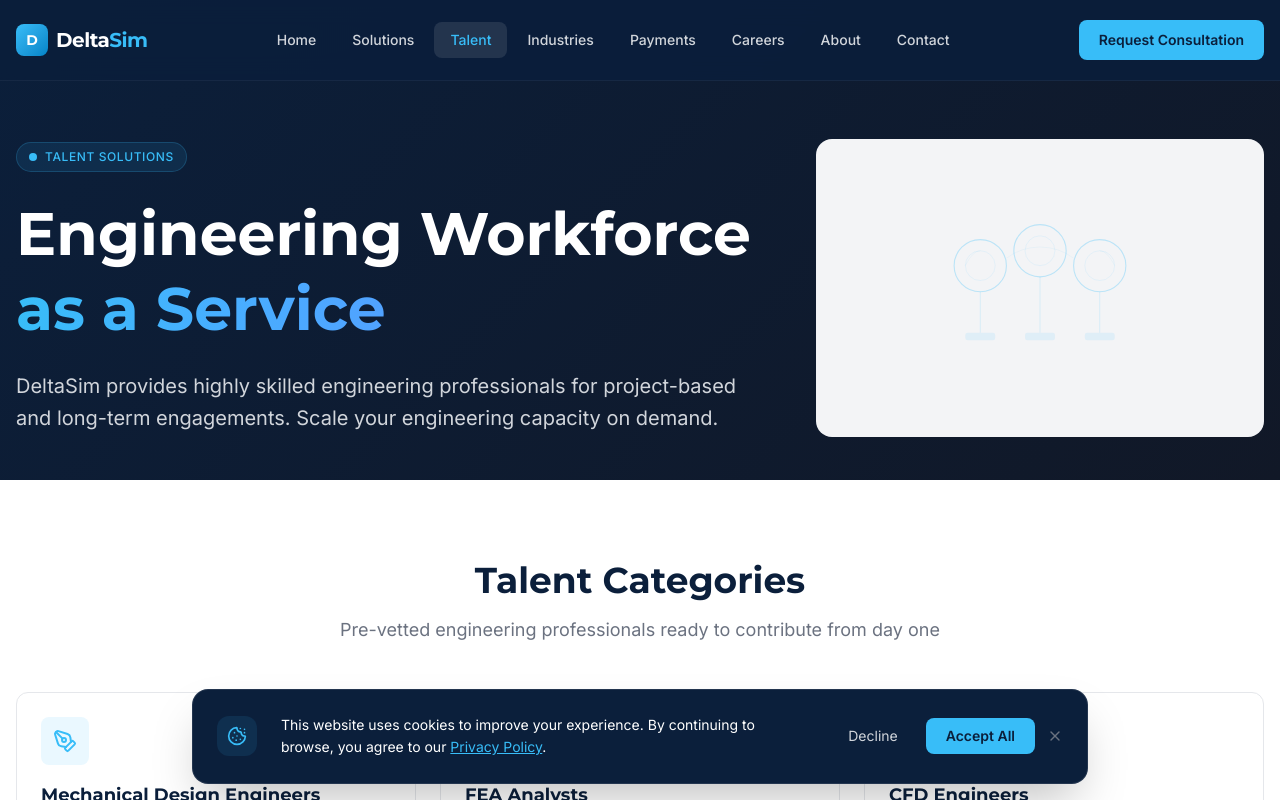
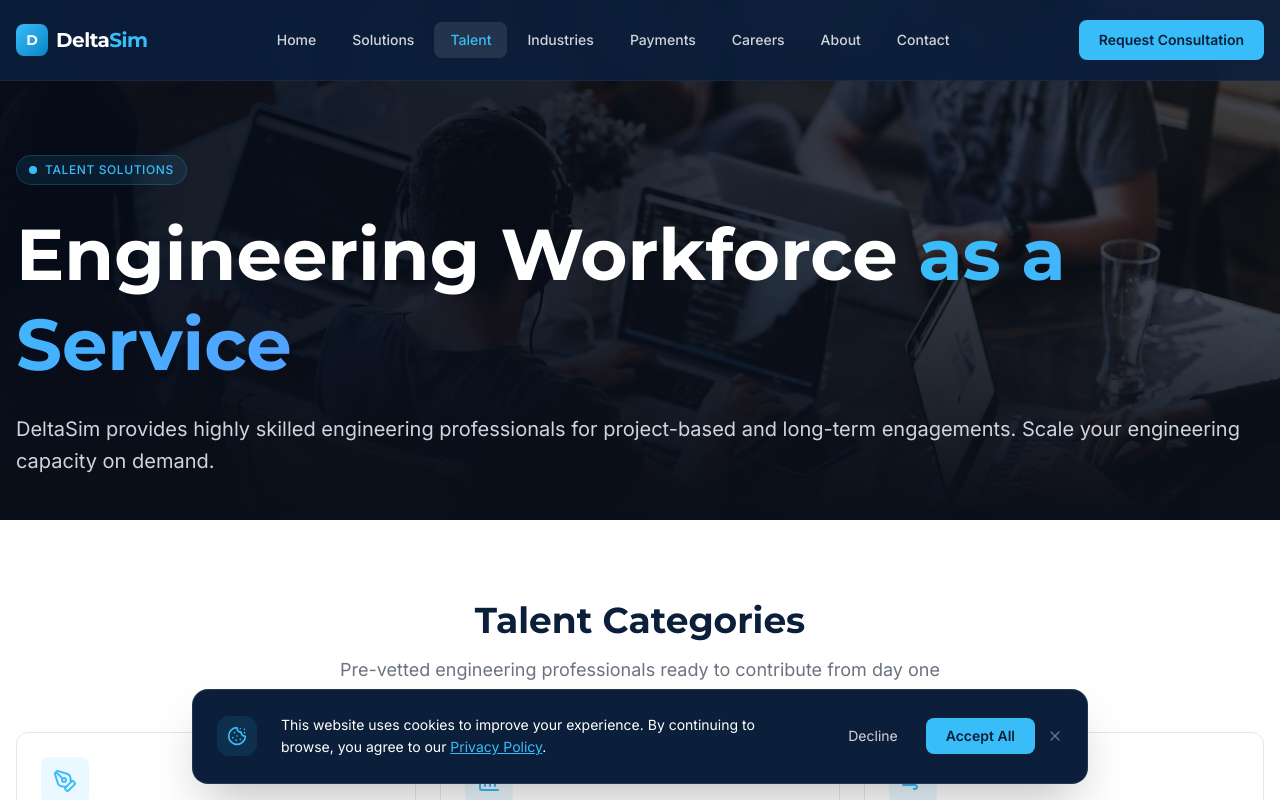
Before and after one commit to varunnegi07/deltasim, a Next.js app: page /talent in a window 1280 px wide. Shown: the top 800 px of the page. Built offline with nearby package versions, Linux system fonts and the light colour scheme.

Commit message:
feat: add real photo hero backgrounds to Solutions and Talent pages

```diff
--- a/src/app/solutions/page.tsx
+++ b/src/app/solutions/page.tsx
@@ -99,16 +99,24 @@
 
 function HeroSection() {
   return (
-    <section className="min-h-[40vh] md:min-h-[50vh] flex items-center gradient-navy pt-20 md:pt-24">
-      <div className="container-main">
+    <section className="relative min-h-[55vh] md:min-h-[65vh] flex items-center pt-24 md:pt-28 overflow-hidden">
+      <div className="absolute inset-0">
+        <img
+          src="/images/hero-solutions.jpg"
+          alt="Engineering solutions"
+          className="w-full h-full object-cover"
+        />
+        <div className="absolute inset-0 bg-gradient-to-r from-[#050B18]/95 via-[#050B18]/80 to-[#050B18]/60" />
+        <div className="absolute inset-0 bg-gradient-to-t from-[#0a0f1a] via-transparent to-transparent" />
+      </div>
+      <div className="container-main relative z-10">
         <motion.div initial={{ opacity: 0, y: 30 }} animate={{ opacity: 1, y: 0 }} transition={{ duration: 0.6 }}>
-          <div className="flex flex-col md:flex-row items-start md:items-center gap-6 md:gap-12">
-            <div className="flex-1">
-          <div className="inline-flex items-center gap-2 px-3 py-1.5 rounded-full bg-cyan/10 border border-cyan/20 mb-4 md:mb-6">
+          <div className="max-w-4xl">
+          <div className="inline-flex items-center gap-2 px-3 py-1.5 rounded-full bg-cyan/10 border border-cyan/20 mb-4 md:mb-6 backdrop-blur-sm">
             <span className="w-2 h-2 rounded-full bg-cyan" />
             <span className="text-cyan text-xs font-medium tracking-wider uppercase">Solution Offerings</span>
           </div>
-          <h1 className="font-heading font-bold text-3xl md:text-5xl lg:text-6xl text-white leading-tight mb-4 md:mb-6 max-w-4xl">
+          <h1 className="font-heading font-bold text-4xl md:text-6xl lg:text-7xl text-white leading-tight mb-4 md:mb-6 max-w-4xl">
             Comprehensive Engineering{" "}
             <span className="text-transparent bg-clip-text bg-gradient-to-r from-cyan to-blue-400">Solutions</span>
           </h1>
@@ -117,15 +125,6 @@
             high-fidelity simulation and optimization — delivered with precision
             and technical rigor.
           </p>
-            </div>
-            <div className="flex-shrink-0 hidden md:block">
-              <img
-                src="/images/dual-engineering.svg"
-                alt="Engineering solutions"
-                className="w-48 h-32 object-contain"
-                loading="lazy"
-              />
-            </div>
           </div>
         </motion.div>
       </div>
--- a/src/app/talent/page.tsx
+++ b/src/app/talent/page.tsx
@@ -41,15 +41,24 @@
   const ref = useRef(null);
   const isInView = useInView(ref, { once: true });
   return (
-    <section ref={ref} className="min-h-[50vh] md:min-h-[60vh] flex items-center gradient-navy pt-20 md:pt-24">
-      <div className="container-main">
+    <section ref={ref} className="relative min-h-[55vh] md:min-h-[65vh] flex items-center pt-24 md:pt-28 overflow-hidden">
+      <div className="absolute inset-0">
+        <img
+          src="/images/hero-talent.jpg"
+          alt="Engineering team"
+          className="w-full h-full object-cover"
+        />
+        <div className="absolute inset-0 bg-gradient-to-r from-[#050B18]/95 via-[#050B18]/80 to-[#050B18]/60" />
+        <div className="absolute inset-0 bg-gradient-to-t from-[#0a0f1a] via-transparent to-transparent" />
+      </div>
+      <div className="container-main relative z-10">
         <div className="flex flex-col lg:flex-row items-center gap-8 lg:gap-16">
           <motion.div {...fadeUp} animate={isInView ? fadeUp.animate : {}} className="flex-1">
-            <div className="inline-flex items-center gap-2 px-3 py-1.5 rounded-full bg-cyan/10 border border-cyan/20 mb-4 md:mb-6">
+            <div className="inline-flex items-center gap-2 px-3 py-1.5 rounded-full bg-cyan/10 border border-cyan/20 mb-4 md:mb-6 backdrop-blur-sm">
               <span className="w-2 h-2 rounded-full bg-cyan" />
               <span className="text-cyan text-xs font-medium tracking-wider uppercase">Talent Solutions</span>
             </div>
-            <h1 className="font-heading font-bold text-3xl md:text-5xl lg:text-6xl text-white leading-tight mb-4 md:mb-6">
+            <h1 className="font-heading font-bold text-4xl md:text-6xl lg:text-7xl text-white leading-tight mb-4 md:mb-6">
               Engineering Workforce{" "}
               <span className="text-transparent bg-clip-text bg-gradient-to-r from-cyan to-blue-400">as a Service</span>
             </h1>
@@ -58,19 +67,6 @@
               project-based and long-term engagements. Scale your engineering
               capacity on demand.
             </p>
-          </motion.div>
-          <motion.div
-            initial={{ opacity: 0, x: 20 }}
-            animate={isInView ? { opacity: 1, x: 0 } : {}}
-            transition={{ duration: 0.6, delay: 0.2 }}
-            className="flex-1 w-full max-w-md"
-          >
-            <img
-              src="/images/talent-team.svg"
-              alt="Engineering team collaboration"
-              className="w-full rounded-2xl"
-              loading="lazy"
-            />
           </motion.div>
         </div>
       </div>
```
Also changed, not shown: public/images/hero-solutions.jpg (added), public/images/hero-talent.jpg (added).
